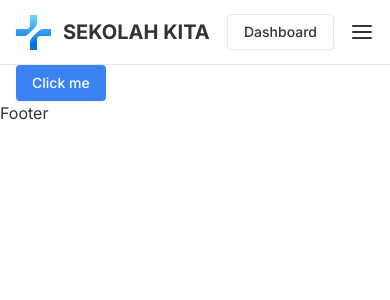
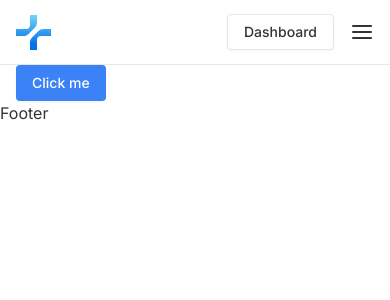
Before and after one commit to fitronansori/next-sekolahkita, a Next.js app: page / in a window 390 px wide. Shown: the top 300 px of the page. Built offline with nearby package versions, Linux system fonts and the light colour scheme.

Commit message:
refactor: update Logo component for responsive display

```diff
--- a/src/components/layouts/root/Header/index.tsx
+++ b/src/components/layouts/root/Header/index.tsx
@@ -12,7 +12,10 @@ const Header = () => {
     <header className="bg-background/95 supports-[backdrop-filter]:bg-background/60 sticky top-0 z-50 w-full border-b backdrop-blur">
       <div className="container flex h-16 items-center justify-between">
         <div className="flex items-center gap-4">
-          <Logo />
+          <Logo className="hidden lg:block" />
+
+          <Logo className="lg:hidden" show_text={false} />
+
           <NavLinks className="hidden lg:flex" />
         </div>
 
```
